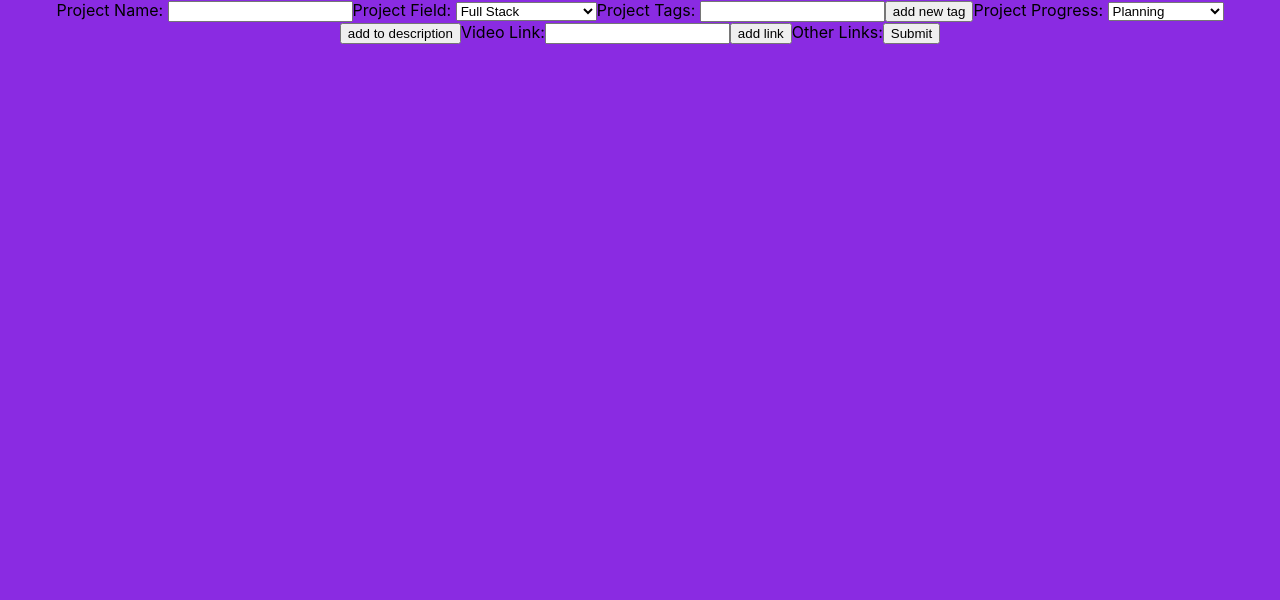
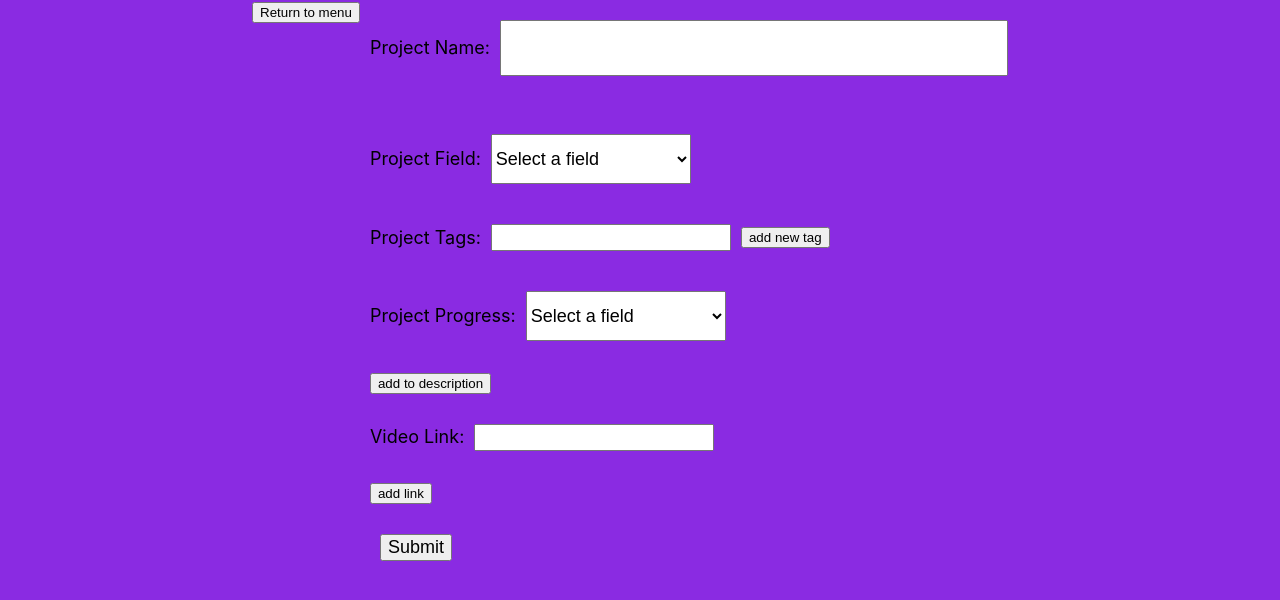
Before and after one commit to IsmaelBena/projects-editor-desktop, a React (Create React App) app: page /new-project in a window 1280 px wide. Shown: the top 600 px of the page. Built offline with nearby package versions, Linux system fonts and the light colour scheme.

Commit message:
added the ability to create new entries into the db

```diff
--- /dev/null
+++ b/src/all-projects/ProjectCard.tsx
@@ -0,0 +1,31 @@
+import React, { useState } from 'react';
+import './AllProjects.css';
+import axios from 'axios';
+import { Link } from 'react-router-dom';
+
+interface ICardData
+{
+  name: string,
+  field: string,
+  url: string,
+  tags: string[]
+}
+
+function ProjectCard(props: ICardData) {
+
+  return (
+    <Link to={`/project/${props.url}`}>
+      <div className="ProjectCard">
+        <p>{props.name}</p>
+        <p>{props.field}</p>
+        <div>
+          {props.tags.map((tag, index) => {
+            return <p key={index}>{tag}</p>
+          })}
+        </div>
+      </div>
+    </Link>
+  );
+}
+
+export default ProjectCard;
--- a/src/new-project/NewProject.css
+++ b/src/new-project/NewProject.css
@@ -3,4 +3,100 @@
     width: 100vw;
     height: 100vh;
     background-color: blueviolet;
+    font-size: large;
+    display: flex;
+    justify-content: center;
+    overflow-y: scroll;
 }
+
+.NewProject input
+{
+    font-size: large;
+    margin: 10px;
+}
+
+.NewProjectForm
+{
+    width: fit-content;
+    height: 100%;
+    display: flex;
+    flex-direction: column;
+    align-items: flex-start;
+}
+
+.FormSegment
+{
+    padding: 10px;
+}
+
+.DescriptionEntriesContainer
+{
+    display: flex;
+    flex-direction: column;
+    align-items: center;
+}
+
+.DescriptionEntry
+{
+    display: flex;
+    flex-direction: row;
+    justify-content: center;
+    align-items: center;
+}
+
+.ProjectName input
+{
+    width: 500px;
+    height: 50px;
+    font-size: large;
+    margin: 10px;
+}
+
+.ProjectField select
+{
+    width: 200px;
+    height: 50px;
+    font-size: large;
+    margin: 10px;
+}
+
+.ProjectTags
+{
+    display: flex;
+    flex-direction: row;
+    justify-content: center;
+    align-items: center;
+}
+
+.TagsContainer
+{
+    display: flex;
+    flex-direction: row;
+    justify-content: center;
+}
+
+.Tag
+{
+    border: 1px solid black;
+    border-radius: 3px;
+    margin: 5px;
+    padding: 3px;
+}
+
+.Tag:hover
+{
+    border: 1px solid red;
+}
+
+.ProjectProgress select
+{
+    width: 200px;
+    height: 50px;
+    font-size: large;
+    margin: 10px;
+}
+
+.Link input
+{
+    width: 500px;
+}
--- a/src/new-project/NewProject.tsx
+++ b/src/new-project/NewProject.tsx
@@ -1,3 +1,4 @@
+import axios from 'axios';
 import React, { useEffect, useState } from 'react';
 import './NewProject.css'
 
@@ -24,36 +25,34 @@ interface IProjectEntry {
 
 function NewProject() {
 
+    const urlRegex = new RegExp('^[a-zA-z0-9-_~ ]*$');
+
     const [projectName, setProjectName] = useState<string>("")
     const [newTagToAdd, setNewTagToAdd] = useState<string>("");
     const [projectTags, setProjectTags] = useState<string[]>([])
-    const [projectField, setProjectField] = useState<string>("")
-    const [projectProgress, setProjectProgress] = useState<string>("")
+    const [projectField, setProjectField] = useState<string>("unselected")
+    const [projectProgress, setProjectProgress] = useState<string>("unselected")
     const [projectDescription, setProjectDescription] = useState<IProjectDescription[]>([])
     const [projectVideo, setProjectVideo] = useState<string>("")
     const [projectLinks, setProjectLinks] = useState<ILink[]>([])
 
-    const [projectEntry, setProjectEntry] = useState<IProjectEntry>()
-
-    const handleSubmmit = (): void => {
-        console.log("submit msg fired")
-        setProjectEntry({
+    const [projectEntry, setProjectEntry] = useState<IProjectEntry>({
         name: projectName,
-            url: generateProjectUrl(),
+        url: "",
         field: projectField,
         tags: projectTags,
         progress: projectProgress,
         description: projectDescription,
         video: projectVideo,
-            otherLinks: getLinks()
+        otherLinks: []
     })
-        if (projectEntry === undefined) console.log("not everything about the project was filled in")
-        else console.log(projectEntry)
-    }
 
     const generateProjectUrl = (): string => {
+        let tempUrl = projectName;
+        tempUrl = tempUrl.toLowerCase();
+        tempUrl = tempUrl.replaceAll(" ", "-")
         // make checks for unique url on backend, if url exists, increment number at the end of url
-        return "placeholder"
+        return tempUrl;
     }
 
     const getLinks = (): string[] => {
@@ -65,17 +64,23 @@ function NewProject() {
     }
 
     const handleTags = () => {
-        if (!projectTags.includes(newTagToAdd)) {
+        if (!projectTags.includes(newTagToAdd) && (newTagToAdd !== "")) {
             setProjectTags([...projectTags, newTagToAdd])
             setNewTagToAdd("")
         }
     }
 
+    const renderTags = () => {
+        return <div className='TagsContainer'>
+            {projectTags.map(tag => <p className='Tag' onClick={e => setProjectTags(projectTags.filter((ftag) => ftag !== tag))} >{tag}</p>)}
+        </div>
+    }
+
     const renderDescInputs = () => {
-        return <>
+        return <div className='DescriptionEntriesContainer'>
             {projectDescription.map((desc, index) =>
                 <div key={index.toString()}>
-                    <label>
+                    <label className='DescriptionEntry'>
                         new desc entry:
                         <select value={desc.textType} onChange={e => setProjectDescription(projectDescription.filter(currentDesc => {
                             if (currentDesc === desc) {currentDesc.textType = e.target.value} return currentDesc
@@ -87,65 +92,135 @@ function NewProject() {
                             if (currentDesc === desc) {currentDesc.text = e.target.value} return currentDesc
                         }))}/>
                     </label>
+                    <button onClick={e => {e.preventDefault(); setProjectDescription(projectDescription.filter(currentDesc => currentDesc !== desc))}}>Remove</button>
                 </div>
             )}
-        </>
+        </div>
     }
 
     const renderLinks = () => {
-        return <>
+        if (projectLinks.length > 0) {
+        return <div className='LinksContainer'>
+            <p>Other Links</p>
             {projectLinks.map((link, index) =>
                 <div key={index.toString()}>
-                    <label>
-                        link {index}: {link.linkUrl}
+                    <label className='Link'>
+                        link {index + 1}:
                         <input value={link.linkUrl} onChange={e => setProjectLinks(projectLinks.filter(currentLink => {
                             if (currentLink === link) {currentLink.linkUrl = e.target.value} return currentLink
                         }))}/>
                     </label>
+                    <button onClick={e => {e.preventDefault(); setProjectLinks(projectLinks.filter(currentLink => currentLink !== link))}}>Remove</button>
                 </div>
             )}
-        </>
+        </div>
+        }
+    }
+
+    const handleSubmit = (): void => {
+        console.log("submit msg fired")
+        if (projectName === "") {
+            console.log("No project name provided")
+            return
+        }
+        if (!urlRegex.test(projectName))
+        {
+            console.log("invalid character in name: name should include letter, numbers and/or - _ ~")
+        }
+        if (projectTags.length < 1) {
+            console.log("No tags provided")
+            return
+        }
+        if (projectField === "unselected") {
+            console.log("No field provided")
+            return
+        }
+        if (projectProgress === "unselected") {
+            console.log("No progress state provided")
+            return
+        }
+        if (projectDescription.length < 1) {
+            console.log("No description provided")
+            return
+        }
+
+        setProjectEntry({
+            name: projectName,
+            url: generateProjectUrl(),
+            field: projectField,
+            tags: projectTags,
+            progress: projectProgress,
+            description: projectDescription,
+            video: projectVideo,
+            otherLinks: getLinks()
+        })
+
+        if (projectEntry === undefined) console.log("Project var undefined?")
+        else {
+            console.log(projectEntry);
+            axios.post('http://localhost:8000/projects/project', projectEntry).then(res => console.log(res))
+        }
     }
 
     return (
         <div className="NewProject">
-            <form className='NewProjectForm' onSubmit={e => {handleSubmmit(); e.preventDefault();}}>
+            <div>
+                <a href='/'><button>Return to menu</button></a>
+            </div>
+            <form className='NewProjectForm' onSubmit={e => {e.preventDefault(); handleSubmit();}}>
+                <div className='ProjectName FormSegment'>
                     <label>
-                    Project Name: {projectName}
+                        Project Name:
                         <input type='text' value={projectName} onChange={e => setProjectName(e.target.value)} />
+                        <p>{projectEntry.url}</p>
                     </label>
+                </div>
+                <div className='ProjectField FormSegment'>
                     <label>
-                    Project Field: {projectField}
+                        Project Field:
                         <select value={projectField} onChange={e => setProjectField(e.target.value)}>
+                            {(projectField === "unselected") ? <option value="unselected">Select a field</option> : null}
                             <option value="FullStack">Full Stack</option>
                             <option value="GameDevelopment">Game Development</option>
                         </select>
                     </label>
-                <label>
-                    Project Tags: {projectTags.map(tag => <p onClick={e => setProjectTags(projectTags.filter((ftag) => ftag !== tag))} >{tag}</p>)}
+                </div>
+                <div className='FormSegment'>
+                    <label className='ProjectTags'>
+                        Project Tags:
                         <input type='text' value={newTagToAdd} onChange={e => setNewTagToAdd(e.target.value)}/>
                         <button onClick={e => {e.preventDefault(); handleTags()}}>add new tag</button>
                     </label>
+                    {renderTags()}
+                </div>
+                <div className='ProjectProgress FormSegment'>
                     <label>
-                    Project Progress: {projectProgress}
+                        Project Progress:
                         <select value={projectProgress} onChange={e => setProjectProgress(e.target.value)}>
+                            {(projectProgress === "unselected") ? <option value="unselected">Select a field</option> : null}
                             <option value="Planning">Planning</option>
                             <option value="InDevelopment">In Development</option>
                             <option value="Complete">Complete</option>
                         </select>
                     </label>
+                </div>
+                <div className='ProjectDescription FormSegment'>
                     <button onClick={e => {e.preventDefault(); setProjectDescription([...projectDescription, {textType: "header", text: ""}])}}>add to description</button>
                     {renderDescInputs()}
+                </div>
+                <div className='ProjectVideo FormSegment'>
                     <label>
                         Video Link:
                         <input type='text' value={projectVideo} onChange={e => setProjectVideo(e.target.value)}/>
                     </label>
+                </div>
+                <div className='ProjectLinks FormSegment'>
                     <button onClick={e => {e.preventDefault(); setProjectLinks([...projectLinks, {linkType: "tobechanges", linkUrl: ""}])}}>add link</button>
-                <label>
-                    Other Links:
                     {renderLinks()}
-                </label>
+                </div>
+                <div className='SubmitButtonDiv FormSegment'>
                     <input type='submit' value='Submit'/>
+                </div>
             </form>
         </div>
     );
```
Also changed, not shown: src/all-projects/AllProjects.tsx (+17 -6 lines), src/project/Project.tsx (line endings or trailing spaces). Lines whose indentation alone changed are shown as unchanged.
